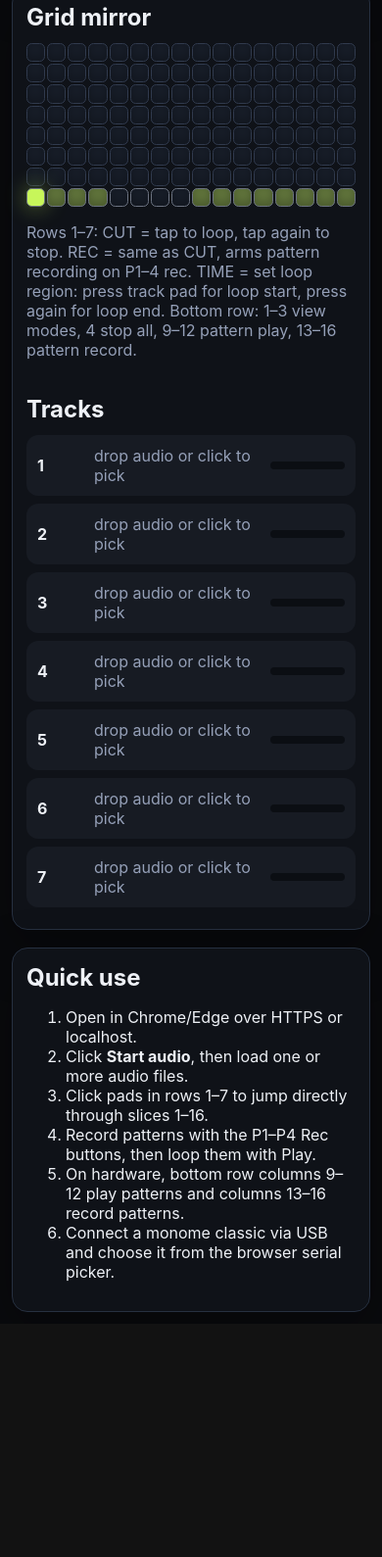
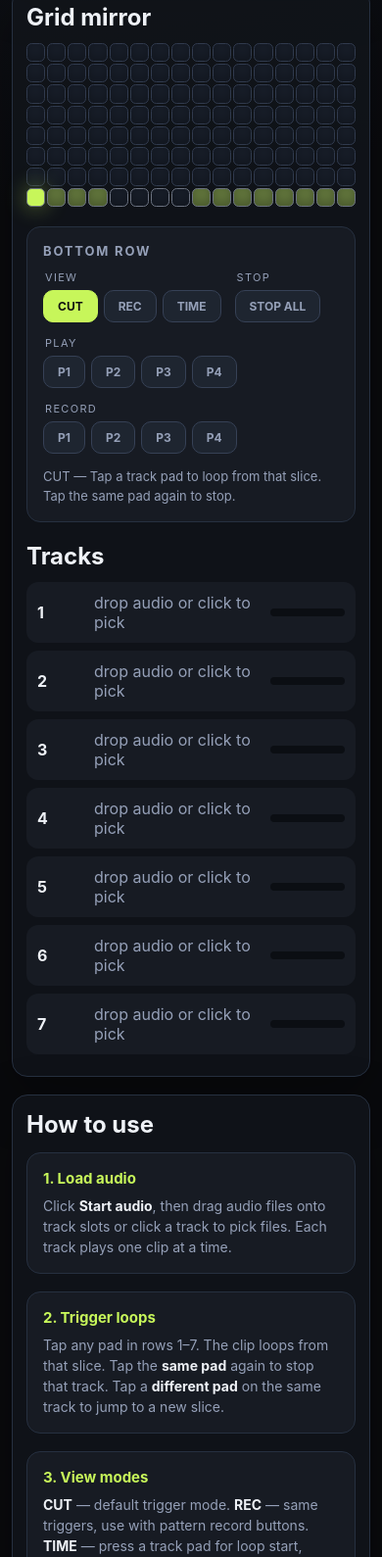
Before and after one commit to snorcup/mlr-web, a website: page index.html in a window 390 px wide. Shown: the part 1074-2663 px from the top of the page at 98% size. Before the commit the page ends 2425 px from the top, so only its background shows below. Drawn offline with Linux system fonts and the light colour scheme.

Commit message:
feat: add interactive bottom row reference panel and improved how-to docs
- fn-reference panel below the grid mirror showing all bottom row buttons
- View buttons (CUT/REC/TIME) highlight active mode in real time
- Pattern play/record buttons light up when active
- Context-sensitive hint text updates per view mode
- How-to section rewritten as 6 labeled docs blocks with clear instructions
- 3-column responsive grid layout for docs blocks

```diff
--- a/css/style.css
+++ b/css/style.css
@@ -76,6 +76,23 @@ input[type=number]{width:84px;background:#0c0e13;color:var(--text);border:1px so
 .track-meter{height:8px;background:#0b0e13;border-radius:999px;overflow:hidden}
 .track-meter span{display:block;height:100%;width:0;background:var(--accent)}
 .docs-card{margin-top:18px;padding:22px}
+.docs-grid{display:grid;grid-template-columns:repeat(auto-fit,minmax(280px,1fr));gap:18px;margin-top:14px}
+.docs-block{background:var(--panel2);border-radius:14px;padding:16px;border:1px solid #263040}
+.docs-block h3{margin:0 0 8px;font-size:15px;color:var(--accent)}
+.docs-block p{margin:0;color:var(--muted);line-height:1.5;font-size:14px}
+.docs-block strong{color:var(--text)}
+
+.fn-reference{margin-top:20px;background:var(--panel2);border-radius:14px;padding:16px;border:1px solid #263040}
+.fn-reference h3{margin:0 0 12px;font-size:13px;text-transform:uppercase;letter-spacing:.14em;color:var(--muted)}
+.fn-grid{display:flex;flex-wrap:wrap;gap:14px}
+.fn-group{display:flex;flex-direction:column;gap:6px}
+.fn-label{font-size:11px;text-transform:uppercase;letter-spacing:.12em;color:var(--muted);padding-left:2px}
+.fn-buttons{display:flex;gap:6px}
+.fn-btn{background:#1e2530;border:1px solid #364156;border-radius:10px;padding:8px 14px;font-size:12px;font-weight:700;color:var(--muted);cursor:default;transition:background .15s,border-color .15s,color .15s;white-space:nowrap}
+.fn-btn.active{background:var(--accent);color:#111;border-color:var(--accent)}
+.fn-btn.fn-stop.active{background:var(--danger);color:#111;border-color:var(--danger)}
+.fn-btn.fn-rec-btn.active{background:var(--warn);color:#111;border-color:var(--warn)}
+.fn-hint{margin:14px 0 0;color:var(--muted);font-size:13px;line-height:1.5}
 @media(max-width:900px){
   .app-shell{padding:16px}
   .workspace{grid-template-columns:1fr;padding:18px;gap:18px}
--- a/index.html
+++ b/index.html
@@ -44,7 +44,45 @@
       <div>
         <h2>Grid mirror</h2>
         <div id="grid" class="grid" aria-label="8 by 16 monome grid mirror"></div>
-        <p class="hint">Rows 1–7: CUT = tap to loop, tap again to stop. REC = same as CUT, arms pattern recording on P1–4 rec. TIME = set loop region: press track pad for loop start, press again for loop end. Bottom row: 1–3 view modes, 4 stop all, 9–12 pattern play, 13–16 pattern record.</p>
+
+        <div class="fn-reference" aria-label="Bottom row reference">
+          <h3>Bottom row</h3>
+          <div class="fn-grid">
+            <div class="fn-group">
+              <span class="fn-label">View</span>
+              <div class="fn-buttons">
+                <button class="fn-btn active" id="fn-cut" title="CUT mode: tap to loop, tap again to stop">CUT</button>
+                <button class="fn-btn" id="fn-rec" title="REC mode: same as CUT, use with pattern recording">REC</button>
+                <button class="fn-btn" id="fn-time" title="TIME mode: set loop start/end per track">TIME</button>
+              </div>
+            </div>
+            <div class="fn-group">
+              <span class="fn-label">Stop</span>
+              <div class="fn-buttons">
+                <button class="fn-btn fn-stop" id="fn-stop" title="Stop all playing tracks">STOP&nbsp;ALL</button>
+              </div>
+            </div>
+            <div class="fn-group">
+              <span class="fn-label">Play</span>
+              <div class="fn-buttons">
+                <button class="fn-btn" id="fn-p1-play" title="Play/stop pattern 1">P1</button>
+                <button class="fn-btn" id="fn-p2-play" title="Play/stop pattern 2">P2</button>
+                <button class="fn-btn" id="fn-p3-play" title="Play/stop pattern 3">P3</button>
+                <button class="fn-btn" id="fn-p4-play" title="Play/stop pattern 4">P4</button>
+              </div>
+            </div>
+            <div class="fn-group">
+              <span class="fn-label">Record</span>
+              <div class="fn-buttons">
+                <button class="fn-btn fn-rec-btn" id="fn-p1-rec" title="Record/stop pattern 1">P1</button>
+                <button class="fn-btn fn-rec-btn" id="fn-p2-rec" title="Record/stop pattern 2">P2</button>
+                <button class="fn-btn fn-rec-btn" id="fn-p3-rec" title="Record/stop pattern 3">P3</button>
+                <button class="fn-btn fn-rec-btn" id="fn-p4-rec" title="Record/stop pattern 4">P4</button>
+              </div>
+            </div>
+          </div>
+          <p class="fn-hint" id="fn-hint">CUT mode — Tap a track pad to loop from that slice. Tap the same pad again to stop.</p>
+        </div>
       </div>
       <aside>
         <h2>Tracks</h2>
@@ -53,15 +91,33 @@
     </section>
 
     <section class="docs-card">
-      <h2>Quick use</h2>
-      <ol>
-        <li>Open in Chrome/Edge over HTTPS or localhost.</li>
-        <li>Click <strong>Start audio</strong>, then load one or more audio files.</li>
-        <li>Click pads in rows 1–7 to jump directly through slices 1–16.</li>
-        <li>Record patterns with the P1–P4 Rec buttons, then loop them with Play.</li>
-        <li>On hardware, bottom row columns 9–12 play patterns and columns 13–16 record patterns.</li>
-        <li>Connect a monome classic via USB and choose it from the browser serial picker.</li>
-      </ol>
+      <h2>How to use</h2>
+      <div class="docs-grid">
+        <div class="docs-block">
+          <h3>1. Load audio</h3>
+          <p>Click <strong>Start audio</strong>, then drag audio files onto track slots or click a track to pick files. Each track plays one clip at a time.</p>
+        </div>
+        <div class="docs-block">
+          <h3>2. Trigger loops</h3>
+          <p>Tap any pad in rows 1–7. The clip loops from that slice. Tap the <strong>same pad</strong> again to stop that track. Tap a <strong>different pad</strong> on the same track to jump to a new slice.</p>
+        </div>
+        <div class="docs-block">
+          <h3>3. View modes</h3>
+          <p><strong>CUT</strong> — default trigger mode. <strong>REC</strong> — same triggers, use with pattern record buttons. <strong>TIME</strong> — press a track pad for loop start, press again for loop end. Playback loops within that region.</p>
+        </div>
+        <div class="docs-block">
+          <h3>4. Patterns</h3>
+          <p>Press a <strong>REC</strong> button (P1–P4), perform slice hits, press again to stop. Press <strong>PLAY</strong> to loop the captured gesture. Patterns record with precise timing and loop independently.</p>
+        </div>
+        <div class="docs-block">
+          <h3>5. Stop all</h3>
+          <p>Press <strong>STOP ALL</strong> (bottom row, column 4) to cut everything at once. The button lights up when any track is playing.</p>
+        </div>
+        <div class="docs-block">
+          <h3>6. Connect monome</h3>
+          <p>Click <strong>Connect monome USB</strong>. The browser talks to the local serialosc bridge. Requires a Chromium browser over HTTPS or localhost.</p>
+        </div>
+      </div>
     </section>
   </main>
   <script type="module" src="js/app.js?v=views-1"></script>
--- a/js/app.js
+++ b/js/app.js
@@ -25,7 +25,7 @@ ui.onFilePick = (trackIndex) => {
   picker.click();
 };
 
-const core = new MlrCore({audio, onRender: async (frame, state) => { ui.render(frame); ui.renderPatterns(state.patterns); await monome?.draw(frame); }});
+const core = new MlrCore({audio, onRender: async (frame, state) => { ui.render(frame); ui.renderPatterns(state.patterns); updateFnReference(state); await monome?.draw(frame); }});
 const midi = new MidiManager({
   onClock: () => core.tick(audio.context?.currentTime ?? performance.now()/1000),
   onStart: () => setPill('midiStatus','midi clock started','ok'),
@@ -34,6 +34,29 @@ const midi = new MidiManager({
 });
 
 ui.onPad(e => core.handleGridKey(e, now()));
+
+function updateFnReference(state){
+  // View buttons
+  document.getElementById('fn-cut').classList.toggle('active', state.view === 'CUT');
+  document.getElementById('fn-rec').classList.toggle('active', state.view === 'REC');
+  document.getElementById('fn-time').classList.toggle('active', state.view === 'TIME');
+
+  // Pattern play/record LEDs
+  state.patterns.forEach((p, i) => {
+    const playBtn = document.getElementById(`fn-p${i+1}-play`);
+    const recBtn = document.getElementById(`fn-p${i+1}-rec`);
+    if(playBtn) playBtn.classList.toggle('active', p.playing);
+    if(recBtn) recBtn.classList.toggle('active', p.recording);
+  });
+
+  // Hint text per view
+  const hint = document.getElementById('fn-hint');
+  if(hint){
+    if(state.view === 'CUT') hint.textContent = 'CUT — Tap a track pad to loop from that slice. Tap the same pad again to stop.';
+    else if(state.view === 'REC') hint.textContent = 'REC — Same as CUT. Press a REC button (P1–P4), perform slice hits, press again to stop recording.';
+    else if(state.view === 'TIME') hint.textContent = 'TIME — Press a track pad to set loop start. Press again for loop end. Playback loops within the region.';
+  }
+}
 
 document.getElementById('startAudio').onclick = async () => { await audio.start(); setPill('audioStatus','audio ready','ok'); };
 document.getElementById('filePicker').onchange = async e => { await loadFilesIntoEngine(e.target.files, null); };
@@ -72,3 +95,4 @@ function now(){ return audio.context?.currentTime ?? performance.now()/1000; }
 
 function loop(){ if(audio.context) core.tick(audio.context.currentTime); requestAnimationFrame(loop); }
 loop(); core.render();
+updateFnReference(core.state);
```
